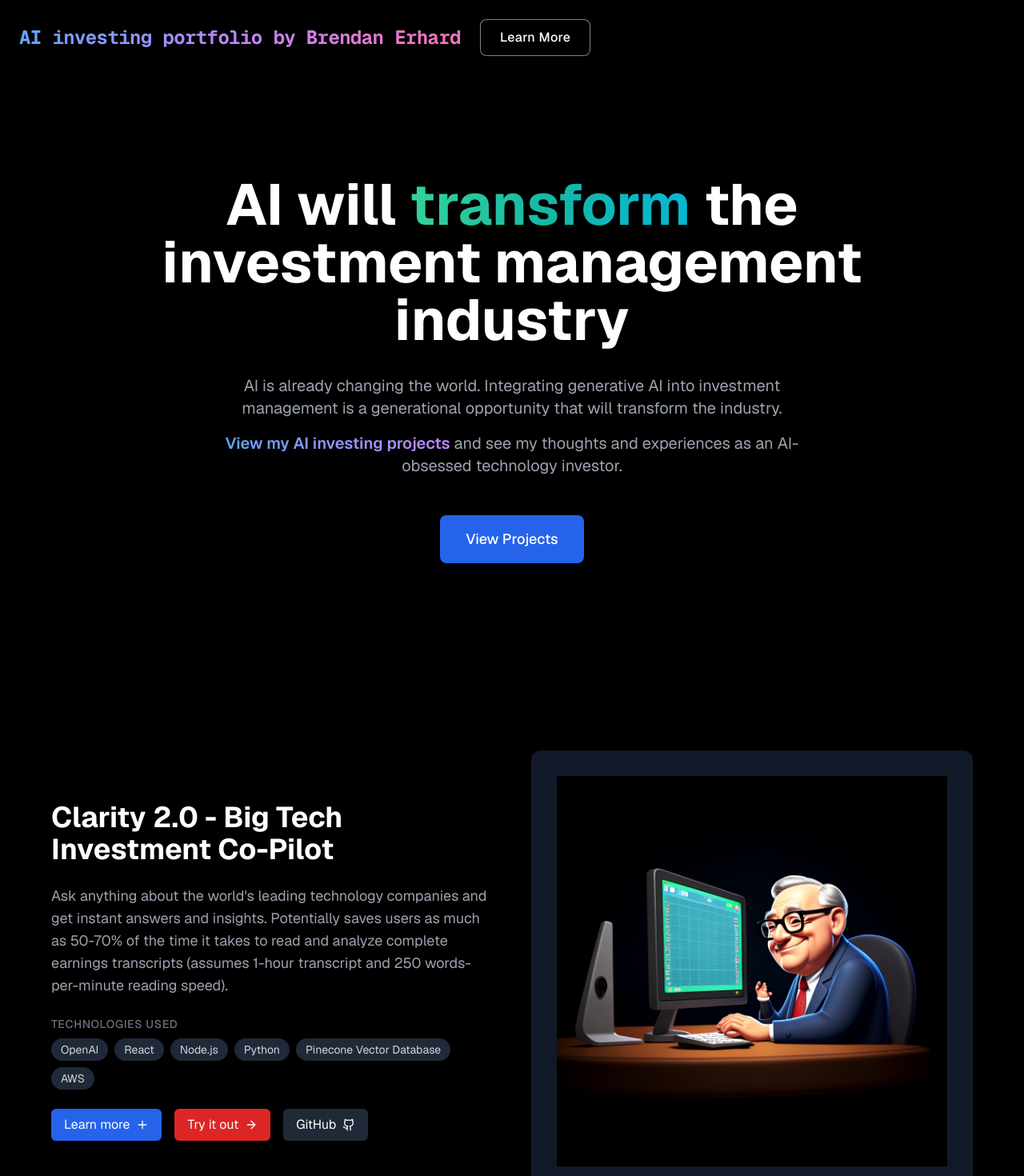
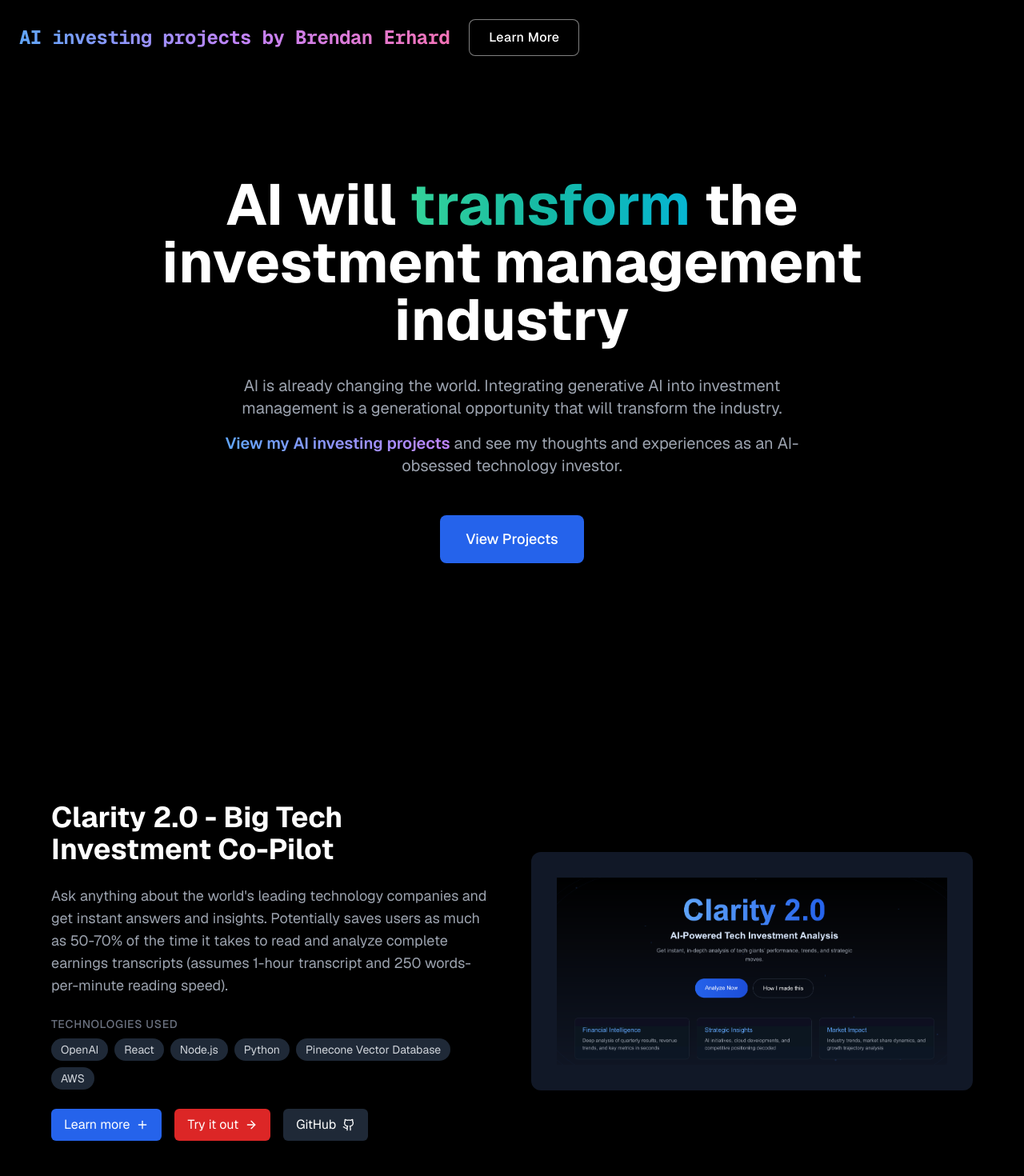
Before and after one commit to bme3412/BME-AI-investing, a Next.js app: page / in a window 1280 px wide. Shown: the top 1470 px of the page at 80% size. Built offline with nearby package versions, Linux system fonts and the light colour scheme.

Commit message:
added photos

```diff
--- a/src/app/page.js
+++ b/src/app/page.js
@@ -16,7 +16,7 @@ export default function Home() {
                         bg-gradient-to-r from-blue-400 via-purple-400 to-pink-400
                         bg-clip-text text-transparent
                         hover:scale-105 transition-transform duration-300">
-            AI investing portfolio by Brendan Erhard
+            AI investing projects by Brendan Erhard
           </h2>
           <Link href="/about" className="relative group">
             <button className="px-6 py-2.5 text-white border border-white/50 rounded-lg
--- a/src/components/ProjectPreviews.js
+++ b/src/components/ProjectPreviews.js
@@ -68,7 +68,7 @@ const ProjectPreviews = () => {
       title: "Clarity 2.0 - Big Tech Investment Co-Pilot",
       description: "Ask anything about the world's leading technology companies and get instant answers and insights. Potentially saves users as much as 50-70% of the time it takes to read and analyze complete earnings transcripts (assumes 1-hour transcript and 250 words-per-minute reading speed).",
       technologies: ["OpenAI", "React", "Node.js", "Python", "Pinecone Vector Database","AWS"],
-      image: "/copilot.png",
+      image: "/next-js-copilot.png",
       learnMoreUrl: "https://github.com/yourusername/clarity-2",
       tryItUrl: "https://clarity-2-demo.yourdomain.com"
     },
@@ -84,7 +84,7 @@ const ProjectPreviews = () => {
       title: "AI Investing Presentation",
       description: "Automate the extraction and analysis of key information from financial statements, regulatory filings, and research reports.",
       technologies: ["PyTorch", "FastAPI", "Redis", "Elasticsearch", "GCP"],
-      image: "/file.svg",
+      image: "/buffet-tech.png",
       learnMoreUrl: "https://github.com/yourusername/ai-investing-presentation",
       tryItUrl: "https://ai-investing-presentation.yourdomain.com"
     },
```
Also changed, not shown: public/buffet-tech.png (renamed from public/copilot.png), public/next-js-copilot.png (added).
